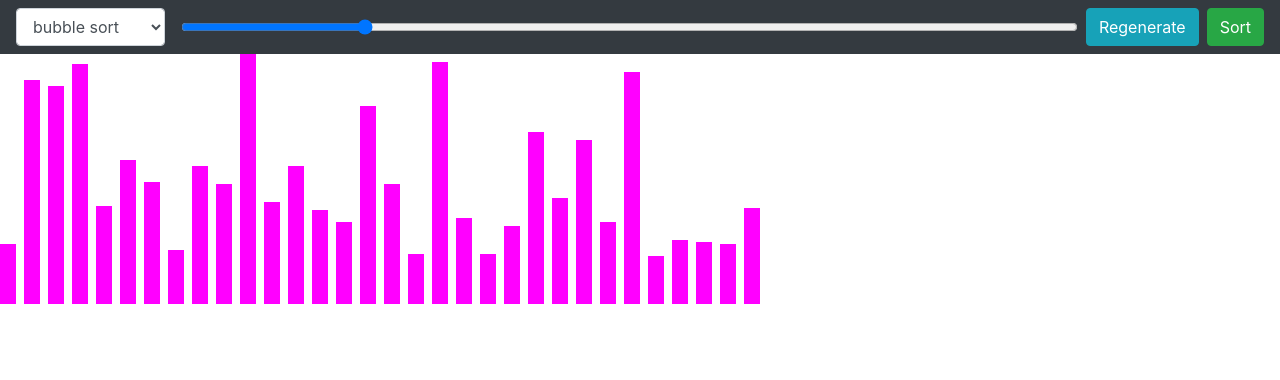
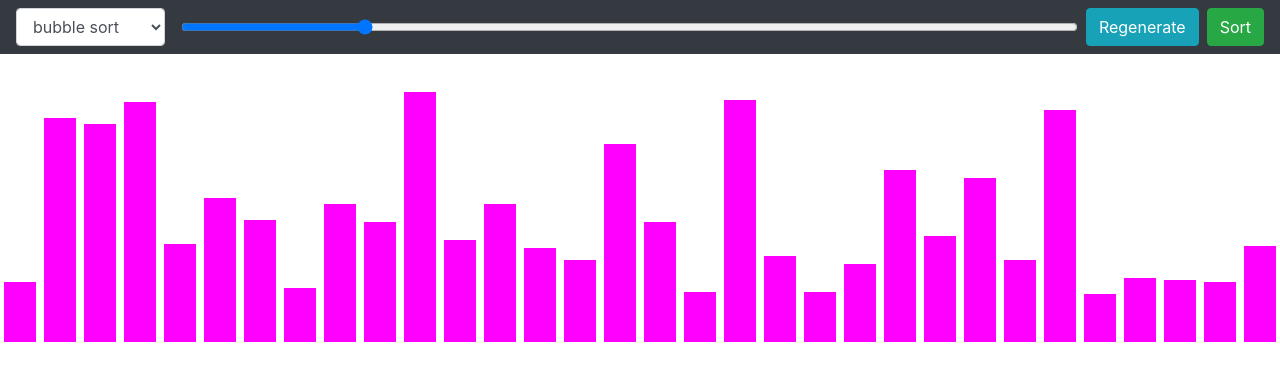
Before and after one commit to scottdlai/sorting-animation, a React (Create React App) app: page / in a window 1280 px wide. Shown: the top 380 px of the page. Built offline with nearby package versions, Linux system fonts and the light colour scheme; the HTML template or start-up script is replaced by a standard one.

Commit message:
Improved stylings.

```diff
--- a/src/components/Body.tsx
+++ b/src/components/Body.tsx
@@ -11,8 +11,9 @@ const Body = ({ bars }: BodyProps) => {
     <div
       style={{
         display: 'flex',
-        justifyContent: 'flex-start',
+        justifyContent: 'space-around',
         alignItems: 'flex-end',
+        height: '18em', // To fix issue with merge sort
       }}
     >
       {bars.map((bar, i) => (
@@ -20,10 +21,9 @@ const Body = ({ bars }: BodyProps) => {
           key={i}
           style={{
             height: `${bar.height / 8}em`,
-            width: `${32 / bars.length}em`,
+            width: `${64 / bars.length}em`,
             backgroundColor: style[bar.status],
             color: 'white',
-            marginRight: `${16 / bars.length}em`,
           }}
         ></div>
       ))}
```
